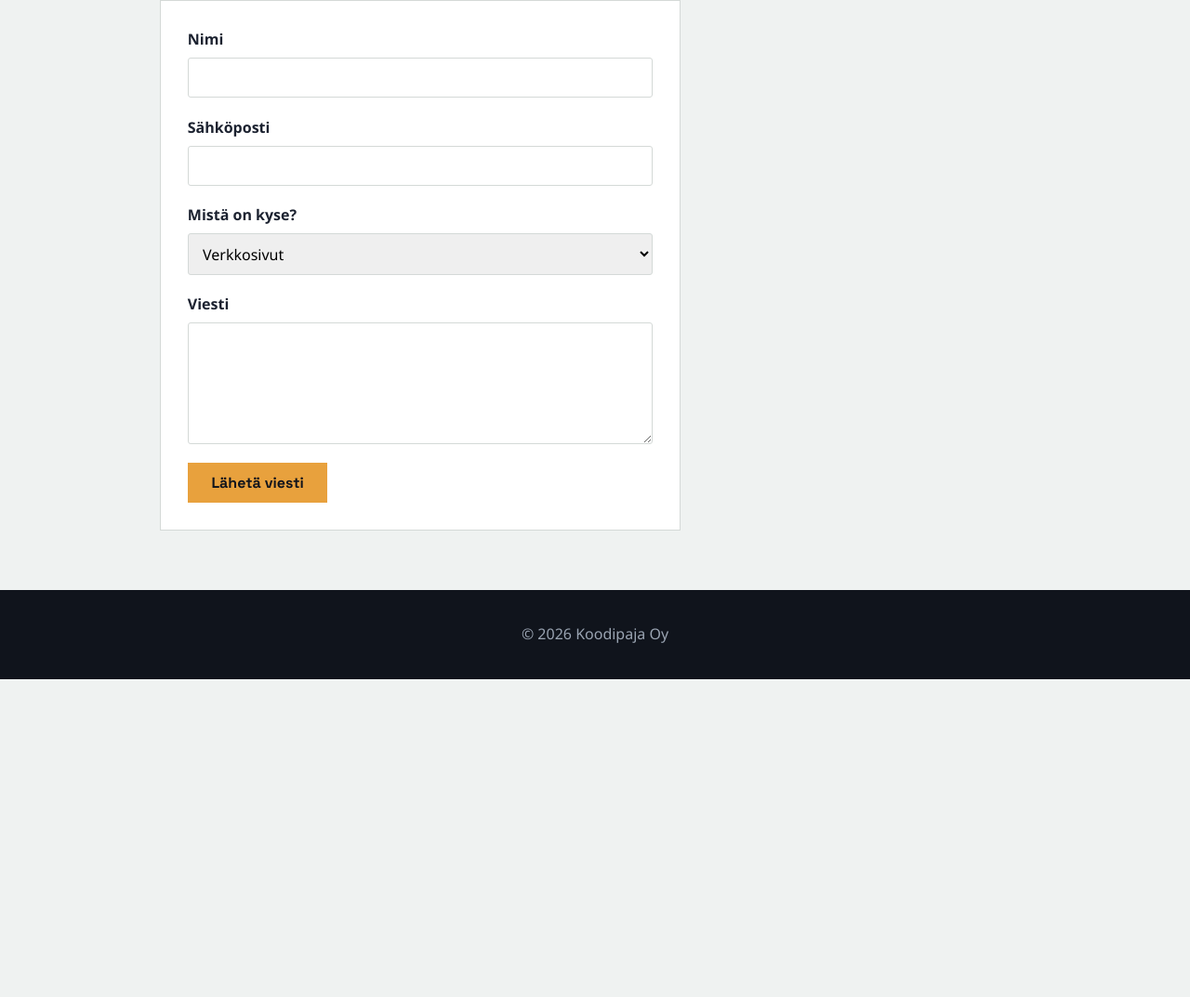
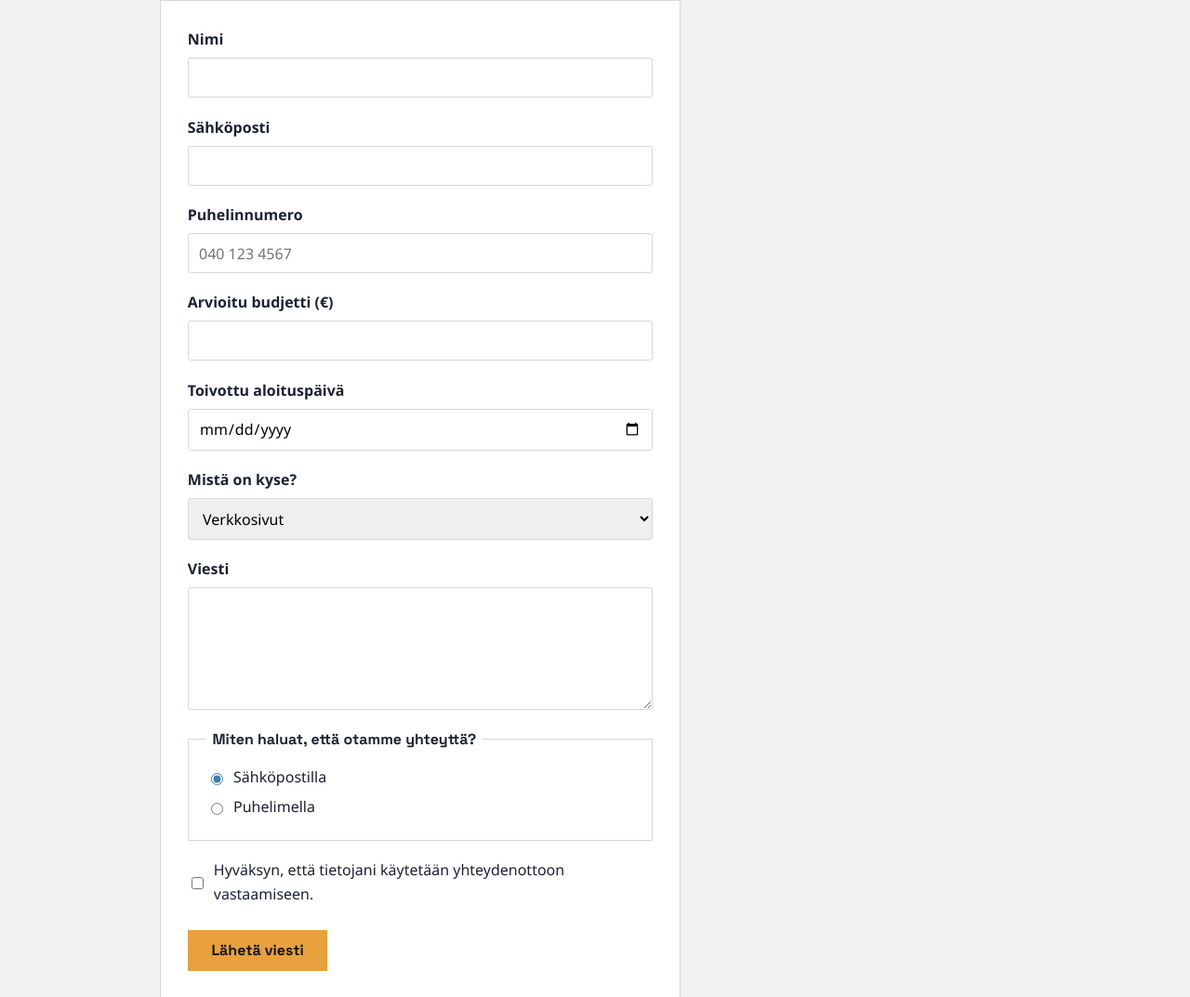
Before and after one commit to valtsu99/Koodipaja-sivusto, a plain HTML site: page yhteys.html in a window 1280 px wide. Shown: the part 424-1497 px from the top of the page at 93% size. Before the commit the page ends 1155 px from the top, so only its background shows below. Drawn offline with Linux system fonts and the light colour scheme.

Commit message:
vaihe 5: taulukko ja lomake

```diff
--- a/css/styles.css
+++ b/css/styles.css
@@ -262,3 +262,45 @@ button:hover {
    border-width: 0 2rem 2rem 0;
    border-color: transparent var(--vari-aksentti) transparent transparent;
 }
+
+.taulukko-kaari {
+   overflow-x: auto;
+}
+
+tfoot td {
+   font-size: 0.9rem;
+   color: #4a5363;
+}
+
+/* --- Lomakkeen lisäosat --- */
+fieldset {
+   border: 1px solid #d4d9d7;
+   padding: 1rem 1.2rem;
+   margin: 0 0 1.2rem;
+}
+
+legend {
+   font-family: var(--fontti-otsikko);
+   font-weight: 700;
+   padding: 0 0.4rem;
+}
+
+.valinta {
+   display: flex;
+   align-items: center;
+   gap: 0.5rem;
+   font-weight: 400;
+   margin-bottom: 0.4rem;
+}
+
+input[type="radio"],
+input[type="checkbox"] {
+   accent-color: var(--vari-sininen);
+}
+
+input:user-invalid,
+textarea:user-invalid,
+select:user-invalid {
+   border-color: #b3261e;
+   background-color: #fdf1f0;
+}
--- a/yhteys.html
+++ b/yhteys.html
@@ -9,7 +9,7 @@
     <link rel="preconnect" href="https://fonts.gstatic.com" crossorigin>
     <link href="https://fonts.googleapis.com/css2?family=Space+Grotesk:wght@500;700&display=swap" rel="stylesheet">
     <link rel="stylesheet" href="css/styles.css">
-    <link rel="stylesheet" href="css/styles.css">
+
 </head>
 <body>
 
@@ -39,16 +39,37 @@
             <a href="mailto:info@koodipaja.fi">info@koodipaja.fi</a>
         </address>
     </section>
-    <h2>Yhteydenottolomake</h2>
+
+
+    <section>
+        <h2>Yhteydenottolomake</h2>
         <form action="#" method="post">
             <div class="lomake-kentta">
                 <label for="nimi">Nimi</label>
-                <input type="text" id="nimi" name="nimi" required>
+                <input type="text" id="nimi" name="nimi" minlength="2" required>
             </div>
 
             <div class="lomake-kentta">
                 <label for="sahkoposti">Sähköposti</label>
                 <input type="email" id="sahkoposti" name="sahkoposti" required>
+            </div>
+            <div class="lomake-kentta">
+                <label for="puhelin">Puhelinnumero</label>
+                <input type="tel" id="puhelin" name="puhelin"
+                       pattern="\+?[0-9 ]{7,15}"
+                       title="Vain numeroita ja välilyöntejä, esim. 040 123 4567"
+                       placeholder="040 123 4567">
+            </div>
+
+            <div class="lomake-kentta">
+                <label for="budjetti">Arvioitu budjetti (€)</label>
+                <input type="number" id="budjetti" name="budjetti"
+                       min="500" max="50000" step="100">
+            </div>
+
+            <div class="lomake-kentta">
+                <label for="aloitus">Toivottu aloituspäivä</label>
+                <input type="date" id="aloitus" name="aloitus">
             </div>
 
             <div class="lomake-kentta">
@@ -63,7 +84,26 @@
 
             <div class="lomake-kentta">
                 <label for="viesti">Viesti</label>
-                <textarea id="viesti" name="viesti" rows="5" required></textarea>
+                <textarea id="viesti" name="viesti" rows="5" minlength="10" required></textarea>
+            </div>
+
+            <fieldset>
+                <legend>Miten haluat, että otamme yhteyttä?</legend>
+                <label class="valinta">
+                    <input type="radio" name="yhteystapa" value="sahkoposti" checked>
+                    Sähköpostilla
+                </label>
+                <label class="valinta">
+                    <input type="radio" name="yhteystapa" value="puhelin">
+                    Puhelimella
+                </label>
+            </fieldset>
+
+            <div class="lomake-kentta">
+                <label class="valinta">
+                    <input type="checkbox" name="tietosuoja" value="hyvaksytty" required>
+                    Hyväksyn, että tietojani käytetään yhteydenottoon vastaamiseen.
+                </label>
             </div>
 
             <button type="submit">Lähetä viesti</button>
```
Also changed, not shown: palvelut.html (+15 -4 lines), referenssit.html (+2 -2 lines).
